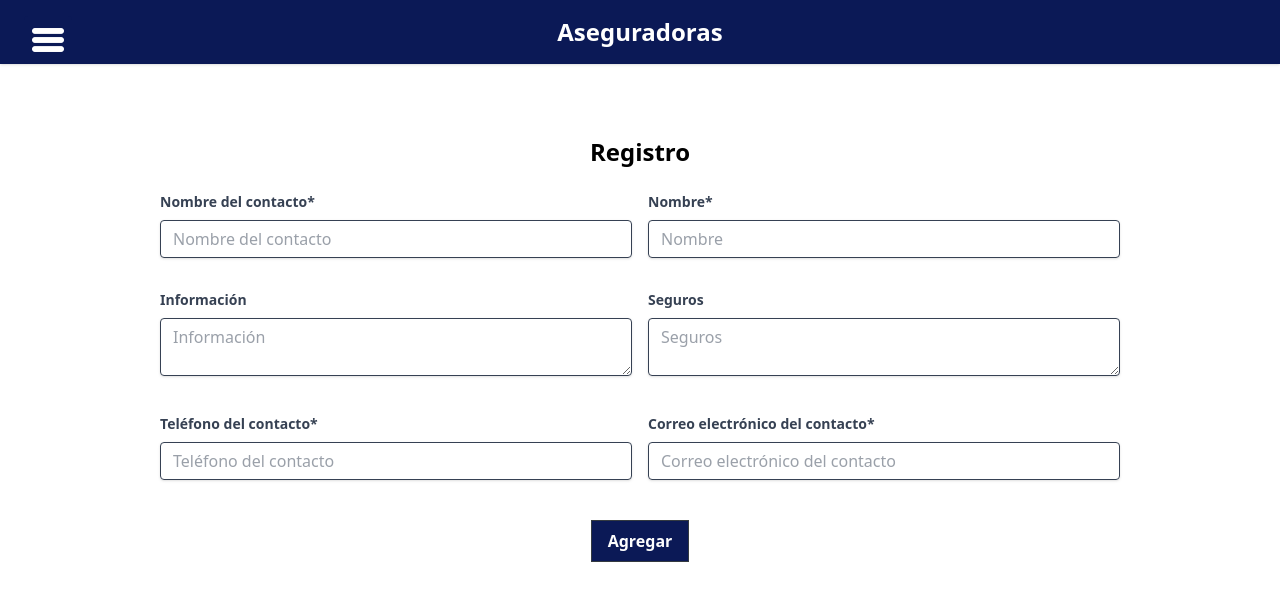
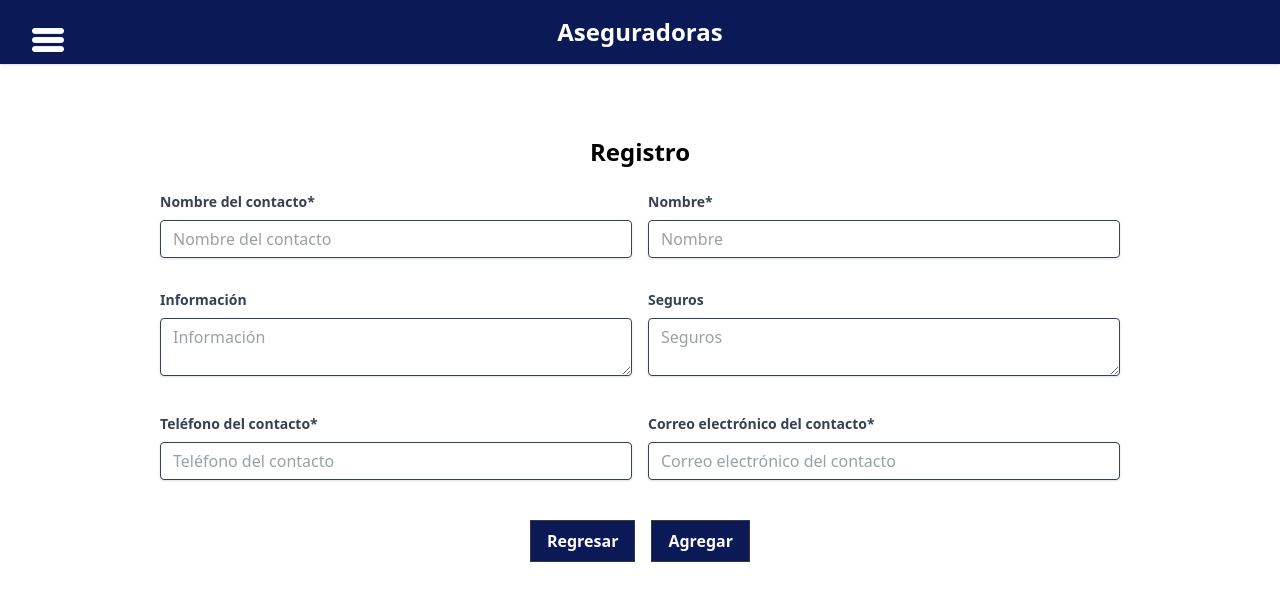
Before and after one commit to Christian20233tn137/multi_aseguradora, a React (Vite) app: page /aseguradoras/nuevaAseguradora in a window 1280 px wide. Shown: the top 600 px of the page. Built offline with nearby package versions, Linux system fonts and the light colour scheme; the HTML template or start-up script is replaced by a standard one.

Commit message:
Botones regresar

```diff
--- a/src/components/AdminViews/Views/NuevaAseguradora.jsx
+++ b/src/components/AdminViews/Views/NuevaAseguradora.jsx
@@ -13,6 +13,10 @@ const NuevaAseguradora = () => {
     correoContacto: "",
     telefonoContacto: ""
   });
+
+  const handleRegresar = () => {
+    navigate("/aseguradoras"); //
+  };
 
   const handleChange = (e) => {
     const { name, value } = e.target;
@@ -152,10 +156,18 @@ const NuevaAseguradora = () => {
           <div className="col-span-2 flex items-center justify-center">
             <button
               type="button"
-              className="botones text-white font-bold py-2 px-4 rounded focus:outline-none focus:shadow-outline"
+              className="botones text-white font-bold py-2 px-4 rounded focus:outline-none focus:shadow-outline mx-2"
+              onClick={handleRegresar}
+            >
+                Regresar
+            </button>
+
+            <button
+              type="button"
+              className="botones text-white font-bold py-2 px-4 rounded focus:outline-none focus:shadow-outline mx-2"
               onClick={showAlert}
             >
-              Agregar
+           Agregar
             </button>
           </div>
         </form>
```
